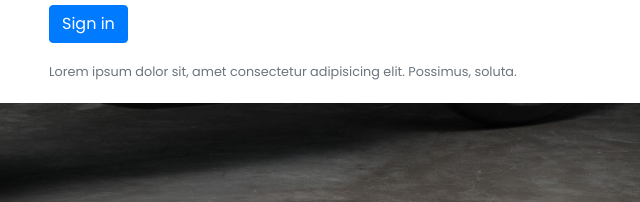
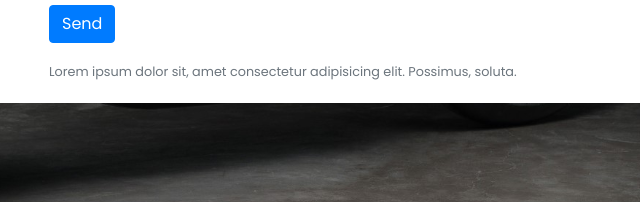
Before and after one commit to jvorte/FreeWheels, a plain HTML site: page contact.html in a window 1280 px wide. Shown: the part 522-724 px from the top of the page, 436-1076 px from the left. Drawn offline with nearby package versions, Linux system fonts and the light colour scheme.

Commit message:
First Commit

```diff
--- a/contact.html
+++ b/contact.html
@@ -57,7 +57,7 @@
                 </div>
 
                 <div class="col-12">
-                  <button type="submit" class="btn btn-primary">Sign in</button>
+                  <button type="submit" class="btn btn-primary">Send</button>
                 </div>
               </form>
             </p>
```
